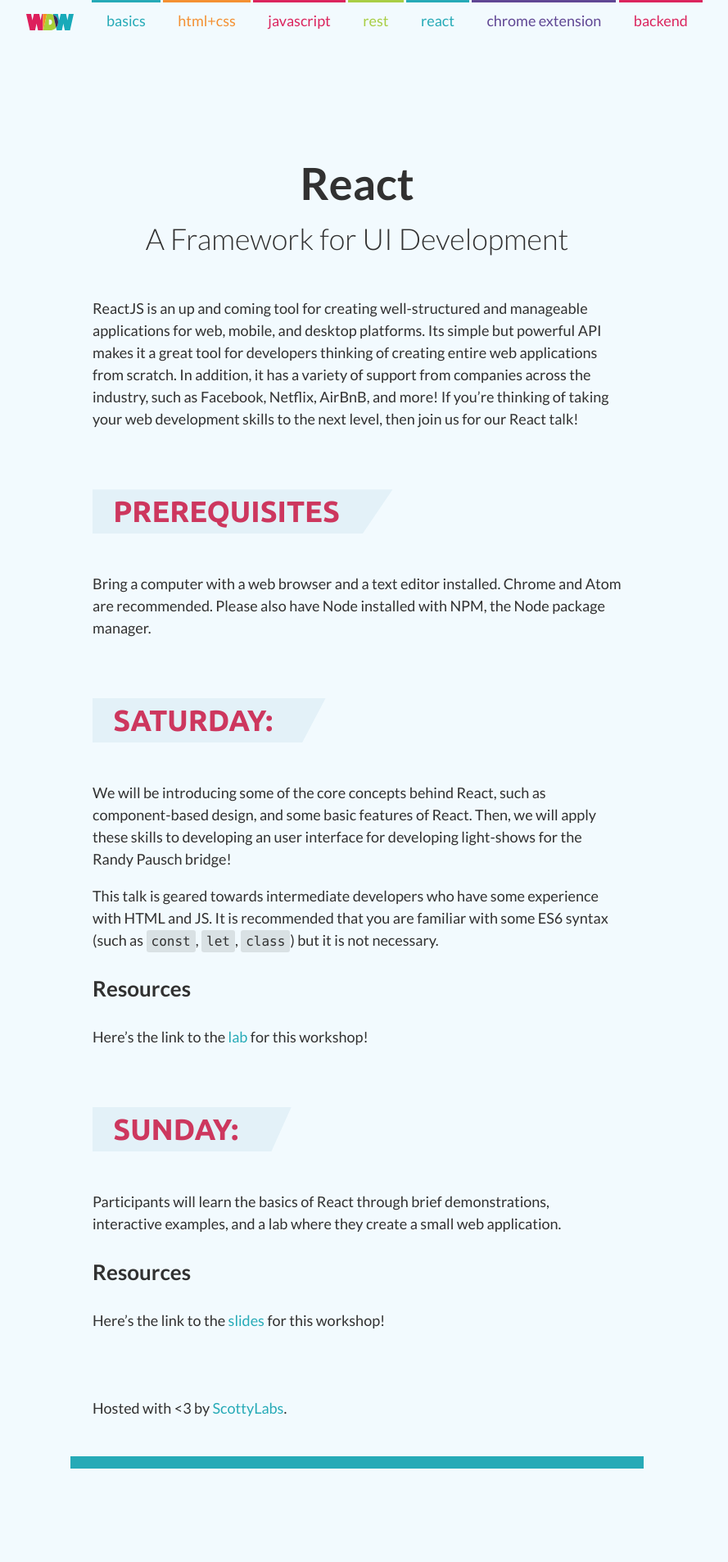
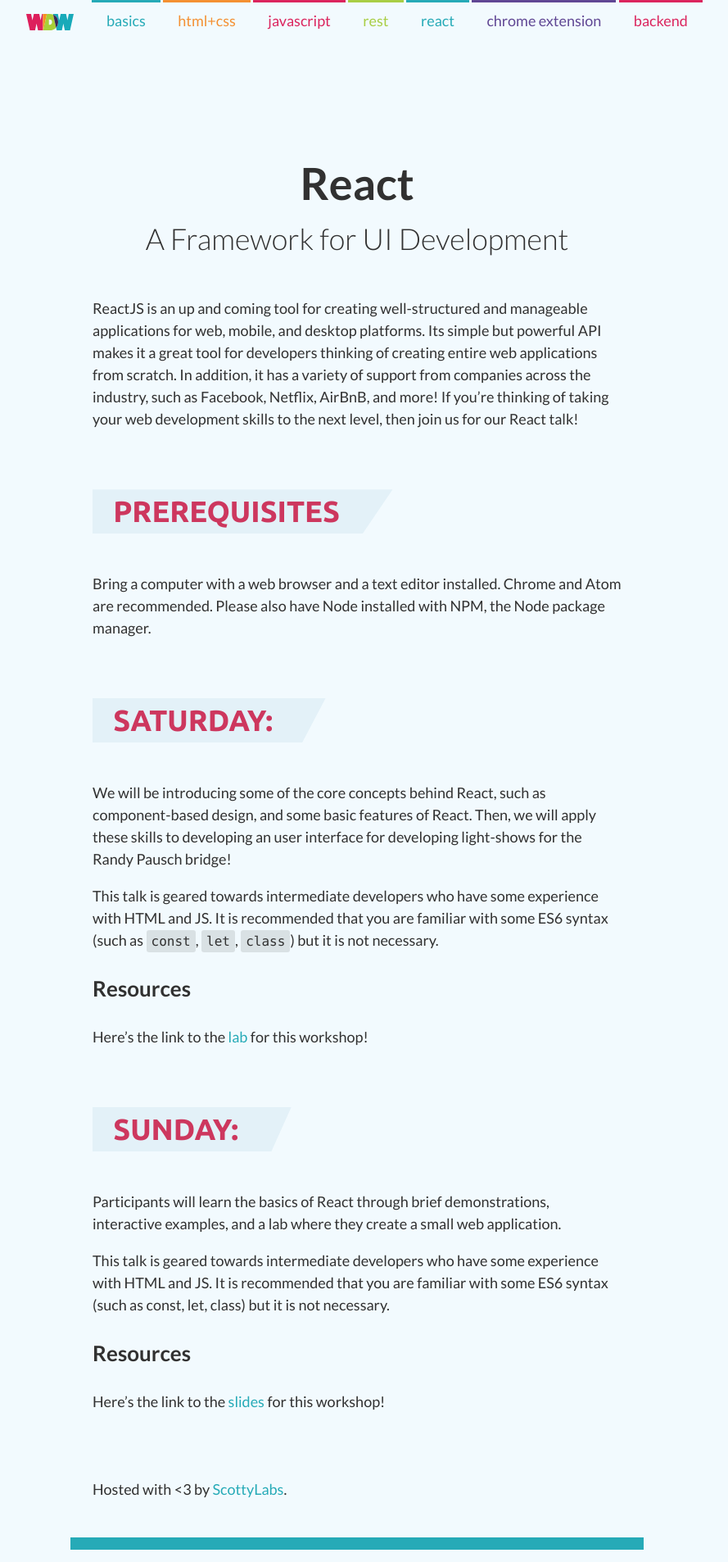
Before and after one commit to ScottyLabs/wdw, a Jekyll site: the page built from react/index.md, in a window 1280 px wide. Shown: the whole page at 82% size, without its empty margins (204-1093 px from the left). Built offline with Jekyll 4.4.1, drawn with Linux system fonts in a browser that asks for light colours; nearby versions of some CDN libraries; before the commit the page ends 1807 px from its top, so only the background shows below that.

Commit message:
Update index.md

```diff
--- a/react/index.md
+++ b/react/index.md
@@ -41,5 +41,7 @@ Here's the link to the [lab]({{ site.baseurl }}/react/lab/) for this workshop!
 
 Participants will learn the basics of React through brief demonstrations, interactive examples, and a lab where they create a small web application.
 
+This talk is geared towards intermediate developers who have some experience with HTML and JS. It is recommended that you are familiar with some ES6 syntax (such as const, let, class) but it is not necessary.
+
 ### Resources
 Here's the link to the [slides]({{ site.baseurl }}/react/sunday/slides.pdf) for this workshop!
```
